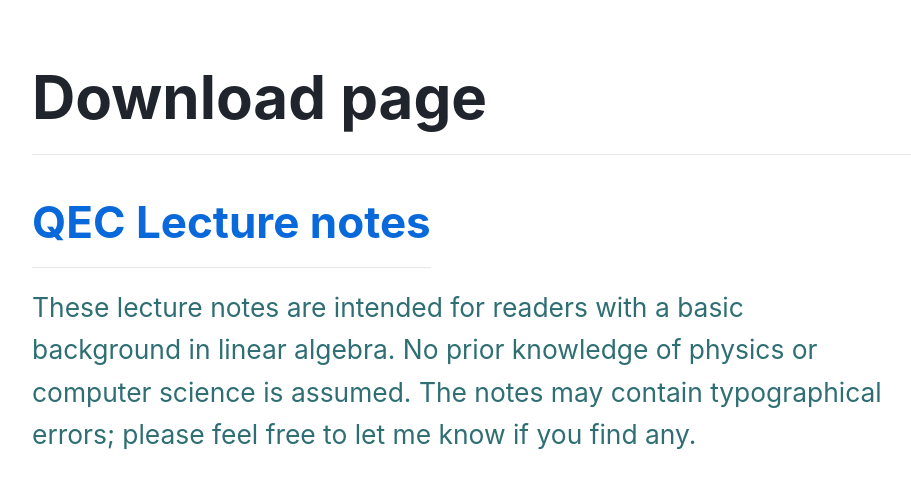
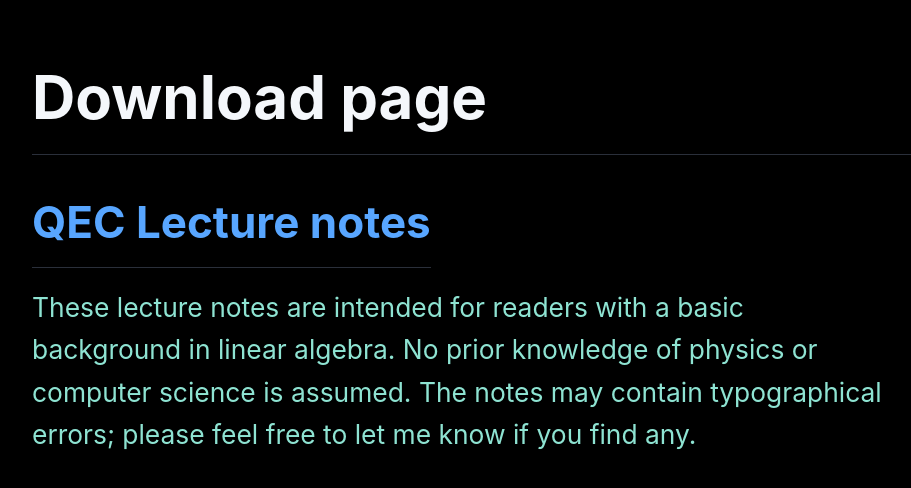
Before and after one commit to sayanxak/notes, a plain HTML site: page index.html in a window 1280 px wide. Shown: the whole page, without its empty margins (0-911 px from the left). Drawn offline with Linux system fonts and the light colour scheme.

Commit message:
Use dark page theme

```diff
--- a/index.html
+++ b/index.html
@@ -6,8 +6,8 @@
     <title>QEC Lecture Notes</title>
     <style>
       :root {
-        color: #20242c;
-        background: #ffffff;
+        color: #f4f7fb;
+        background: #000000;
         font-family: -apple-system, BlinkMacSystemFont, "Segoe UI", sans-serif;
       }
 
@@ -23,13 +23,13 @@
       h1 {
         margin: 0 0 40px;
         padding-bottom: 24px;
-        border-bottom: 1px solid #e5e7eb;
+        border-bottom: 1px solid #2a2f3a;
         font-size: clamp(2.25rem, 6vw, 3.75rem);
         line-height: 1.1;
       }
 
       a {
-        color: #0969da;
+        color: #58a6ff;
         text-decoration: none;
       }
 
@@ -41,7 +41,7 @@
         display: inline-block;
         margin-bottom: 18px;
         padding-bottom: 18px;
-        border-bottom: 1px solid #e5e7eb;
+        border-bottom: 1px solid #2a2f3a;
         font-size: clamp(1.75rem, 4vw, 2.75rem);
         font-weight: 700;
       }
@@ -49,7 +49,7 @@
       .description {
         max-width: 860px;
         margin: 0;
-        color: #2f6f73;
+        color: #8ee3d2;
         font-size: clamp(1.15rem, 2.6vw, 1.65rem);
         line-height: 1.6;
       }
```
